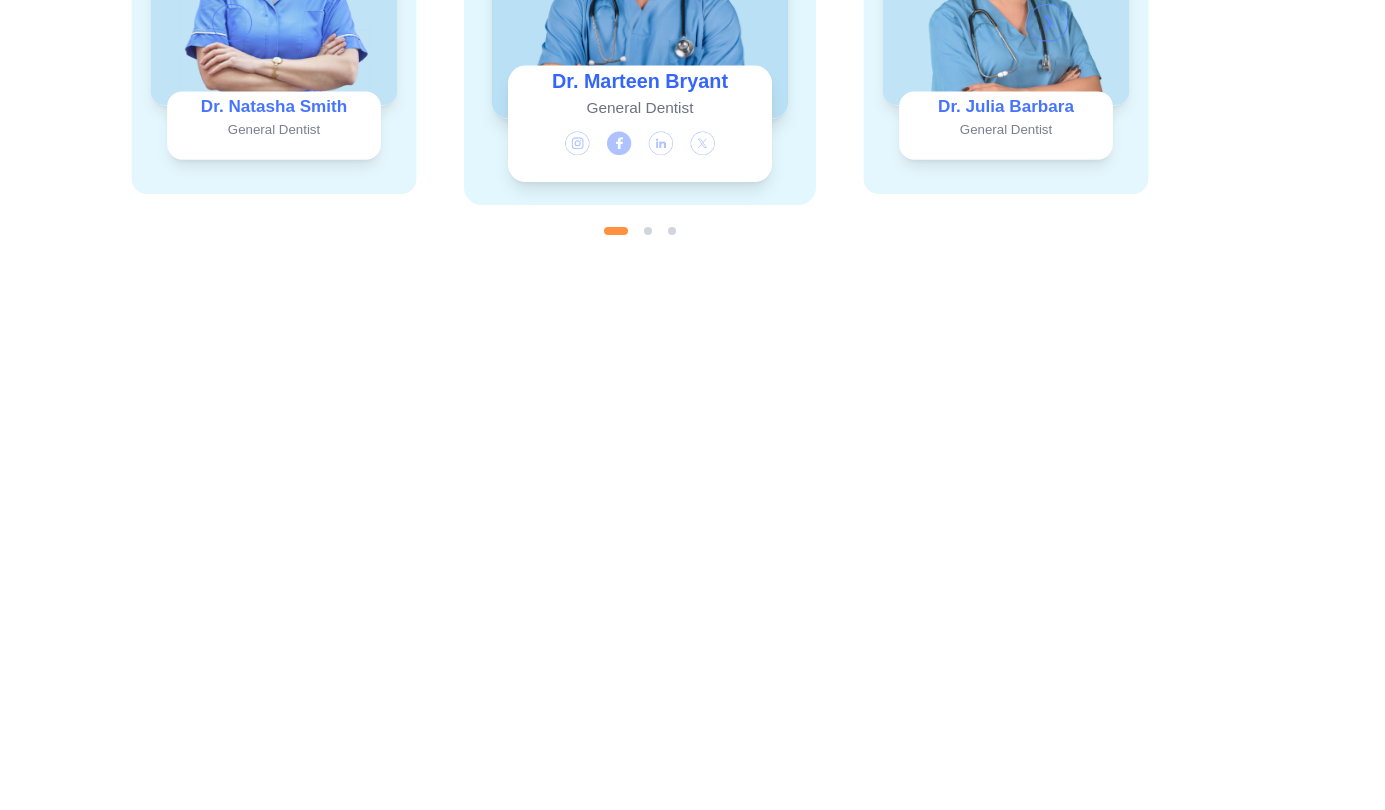
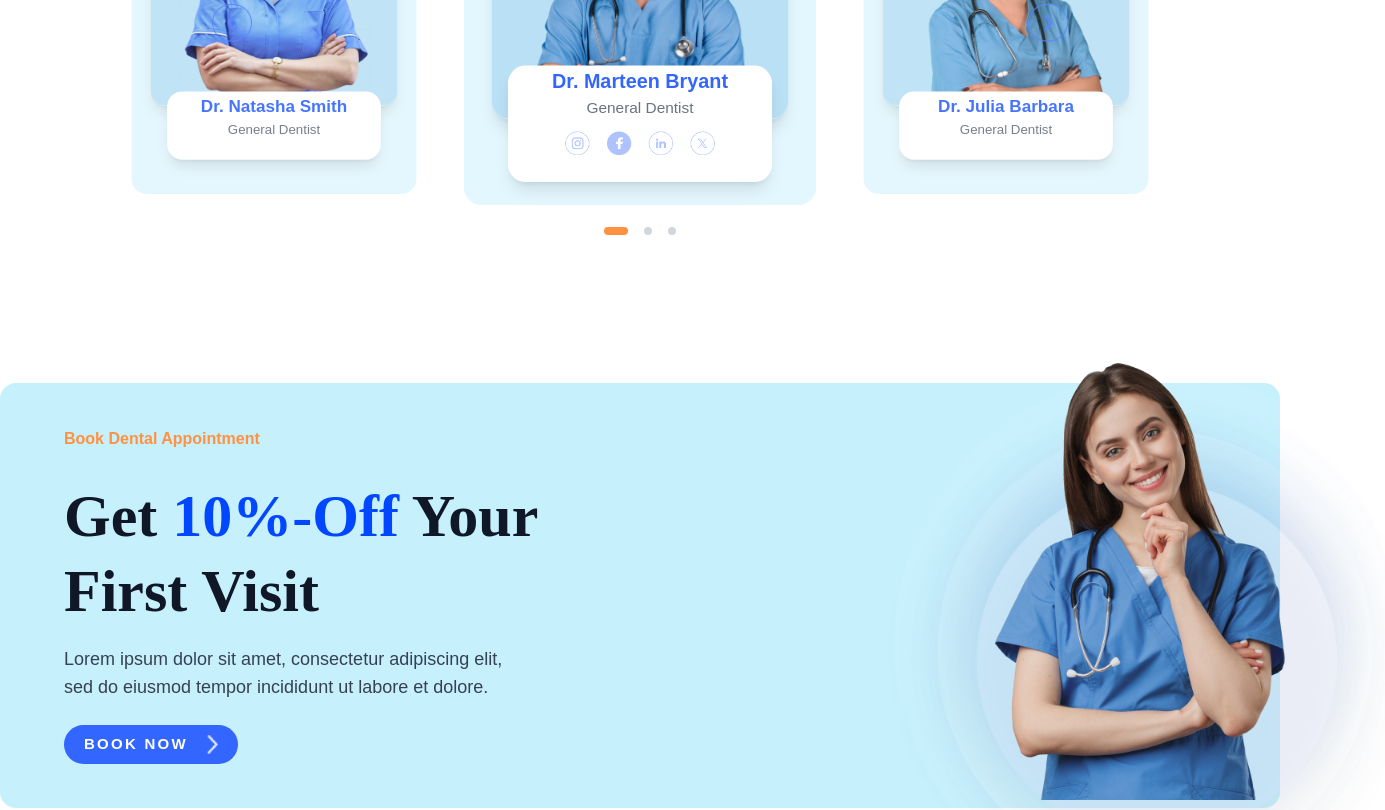
Before and after one commit to ashraf-sobhe/smile-care, a Next.js app: page / in a window 1280 px wide. Shown: the part 3377-4187 px from the top of the page, 1385 px wide, since content can reach past the window. Before the commit the page ends 3632 px from the top, so only its background shows below. Built offline with nearby package versions, Linux system fonts and the light colour scheme; a web font is replaced by a local one.

Commit message:
asset end

```diff
--- /dev/null
+++ b/components/Asset/asset.tsx
@@ -0,0 +1,113 @@
+"use client";
+import Image from "next/image";
+
+export default function AssetSection() {
+  return (
+    <section className="relative max-w-[1400px] mx-4 sm:mx-auto bg-[#C7F0FD] rounded-2xl mt-32 mb-20 overflow-visible">
+      {/* نسخة الموبايل */}
+      <div className="block md:hidden px-8 py-10 text-center flex flex-col items-center relative overflow-hidden">
+        <p className="text-[#FF9140] text-sm font-semibold mb-2">
+          Book Dental Appointment
+        </p>
+
+        <h2 className="text-3xl font-bold leading-tight text-gray-900 mb-4">
+          Get <span className="text-[#0047FF]">10%-Off</span> Your <br />
+          First Visit
+        </h2>
+
+        <p className="text-gray-700 text-base mb-6 max-w-sm">
+          Lorem ipsum dolor sit amet, consectetur adipiscing elit, sed do
+          eiusmod tempor incididunt ut labore et dolore.
+        </p>
+
+         <button className="flex items-center justify-center gap-3 bg-[#3366FF] text-white px-5 py-2 rounded-full text-[14px] md:text-[15px] font-[var(--font-jakarta)] font-semibold tracking-[0.15em] hover:bg-blue-600 transition">
+            BOOK NOW
+            <Image
+              src="/Right.png"
+              alt="Arrow Right"
+              width={18}
+              height={18}
+              className="invert brightness-0 contrast-100 transition-transform duration-300 group-hover:translate-x-1"
+            />
+          </button>
+
+        {/* الصور فوق بعض */}
+        <div className="relative mt-10 w-[320px] h-[420px] flex justify-center items-end">
+          {/* البيضاوية (الخلفية) */}
+          <div className="absolute inset-0 flex justify-center">
+            <Image
+              src="/Oval.png"
+              alt="Background Oval"
+              width={600}
+              height={600}
+              className="object-contain opacity-90 translate-y-[40px] translate-x-[-30px] scale-110"
+            />
+          </div>
+
+          {/* الصورة الكبيرة */}
+          <Image
+            src="/Asset.png"
+            alt="Dental Appointment"
+            width={260}
+            height={260}
+            className="object-contain z-10 relative translate-y-[40px]"
+          />
+        </div>
+      </div>
+
+      {/* نسخة الديسكتوب */}
+      <div className="hidden md:flex max-w-7xl mx-auto items-center justify-between gap-10 px-20 sm:px-16 py-11 relative">
+        {/* الجزء النصي */}
+        <div className="flex-1 text-left">
+          <p className="text-[#FF9140] text-base font-semibold mb-2 pb-5 ">
+            Book Dental Appointment
+          </p>
+
+          <h2 className="text-6xl font-bold leading-tight text-gray-900 mb-4">
+            Get <span className="text-[#0047FF]">10%-Off</span> Your <br />
+            First Visit
+          </h2>
+
+          <p className="text-gray-700 text-lg max-w-md mb-6">
+            Lorem ipsum dolor sit amet, consectetur adipiscing elit, sed do
+            eiusmod tempor incididunt ut labore et dolore.
+          </p>
+
+          <button className="flex items-center justify-center gap-3 bg-[#3366FF] text-white px-5 py-2 rounded-full text-[14px] md:text-[15px] font-[var(--font-jakarta)] font-semibold tracking-[0.15em] hover:bg-blue-600 transition">
+            BOOK NOW
+            <Image
+              src="/Right.png"
+              alt="Arrow Right"
+              width={18}
+              height={18}
+              className="invert brightness-0 contrast-100 transition-transform duration-300 group-hover:translate-x-1"
+            />
+          </button>
+        </div>
+
+        {/* الصورة + الشكل البيضاوي */}
+        <div className="absolute top-[-20px] right-[-5px]">
+          <div className="relative">
+            <Image
+              src="/Asset.png"
+              alt="Dental Appointment"
+              width={290}
+              height={290}
+              className="object-contain relative z-10"
+              priority
+            />
+            <div className="absolute bottom-[-300px] left-[100px] transform -translate-x-1/2 w-[580px] h-[1000px] z-0">
+              <Image
+                src="/Oval.png"
+                alt="Background Oval"
+                fill
+                className="object-contain opacity-95 drop-shadow-[0_15px_25px_rgba(0,0,0,0.2)]"
+                priority
+              />
+            </div>
+          </div>
+        </div>
+      </div>
+    </section>
+  );
+}
--- a/pages/_app.tsx
+++ b/pages/_app.tsx
@@ -9,6 +9,7 @@ import About from "../components/About/about";
 import Provid from "../components/Provid/provid";
 import Numbers from "../components/Numbers/numbers";
 import Slider from "../components/Slider/slider";
+import Asset from "../components/Asset/asset.tsx"
 
 const jakarta = Plus_Jakarta_Sans({
   subsets: ["latin"],
@@ -35,6 +36,7 @@ export default function App({ Component, pageProps }: AppProps) {
         <Provid />
         <Numbers />
         <Slider />
+        <Asset />
       </div>
     </main>
   );
```
Also changed, not shown: public/Asset.png (added), public/OVAL.png (added).
